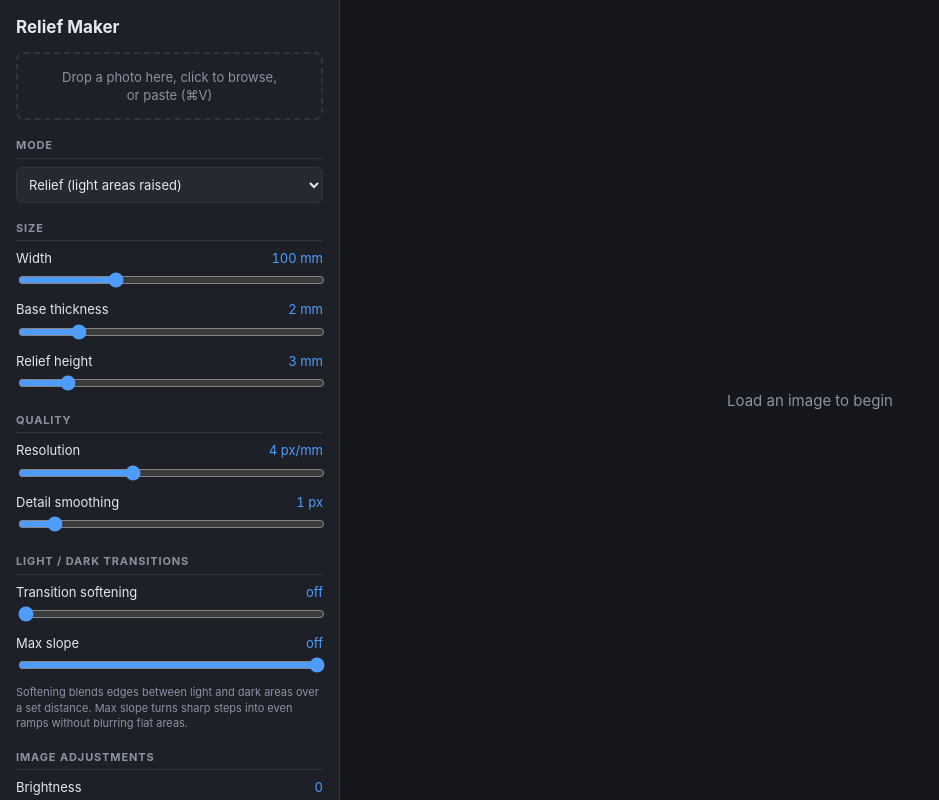
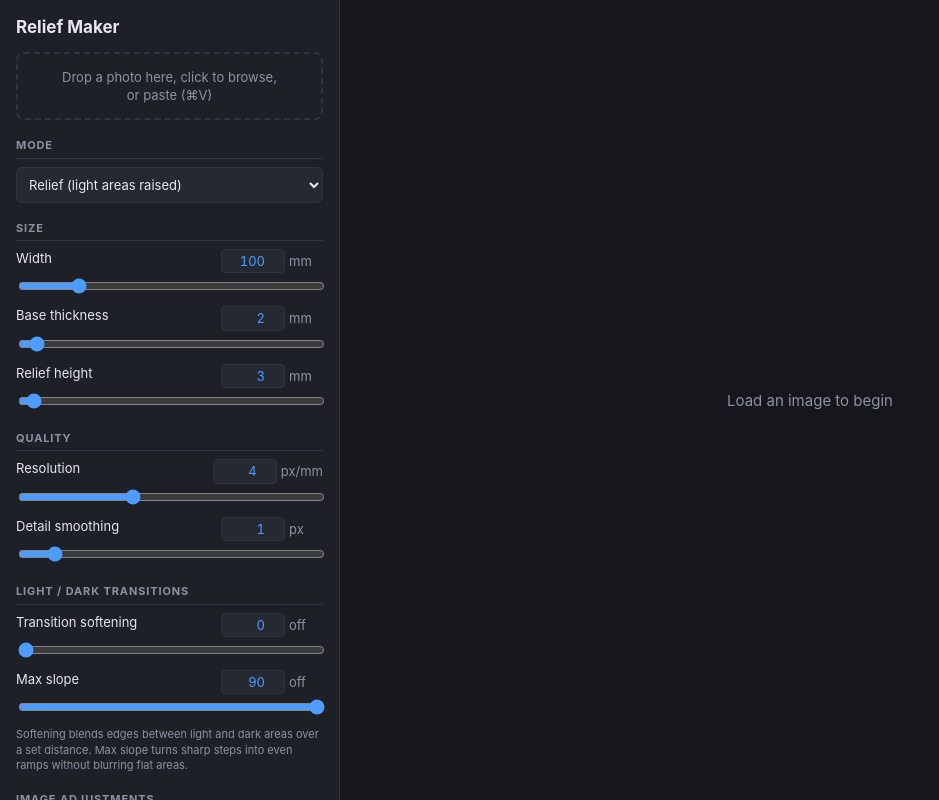
Before and after one commit to Sausagerolls/relief-maker, a plain HTML site: page index.html in a window 1280 px wide. Shown: the whole page, without its empty margins (0-939 px from the left). Drawn offline with nearby package versions, Linux system fonts and the light colour scheme.

Commit message:
Allow much deeper reliefs and typed values
Raise slider ranges for base, relief, frame, bevels and transition
softening, and add a number box to every slider so larger values can
be typed beyond the slider range.

Co-Authored-By: Claude Opus 5.5 <noreply@anthropic.com>

```diff
--- a/index.html
+++ b/index.html
@@ -26,7 +26,10 @@
   #drop img { max-width: 100%; max-height: 120px; display: block; margin: 0 auto 6px; border-radius: 4px; }
   .row { margin: 8px 0; }
   .row label { display: flex; justify-content: space-between; margin-bottom: 3px; }
-  .row label span.val { color: var(--accent); font-variant-numeric: tabular-nums; }
+  .row label .valwrap { display: flex; align-items: center; gap: 4px; }
+  .row label span.val { color: var(--muted); min-width: 34px; }
+  .num { width: 64px; padding: 2px 4px; border-radius: 4px; border: 1px solid var(--border);
+    background: var(--panel2); color: var(--accent); font: inherit; font-variant-numeric: tabular-nums; text-align: right; }
   input[type=range] { width: 100%; accent-color: var(--accent); }
   .check { display: flex; align-items: center; gap: 8px; margin: 6px 0; cursor: pointer; }
   select, button { width: 100%; padding: 8px; border-radius: 6px; border: 1px solid var(--border);
@@ -98,14 +101,14 @@ import { OrbitControls } from 'three/addons/controls/OrbitControls.js';
 // ---------------------------------------------------------------- settings
 const PARAMS = [
   { group: 'Size' },
-  { id: 'width',      label: 'Width',            unit: 'mm',    min: 10,   max: 300, step: 1,    value: 100 },
-  { id: 'base',       label: 'Base thickness',   unit: 'mm',    min: 0.2,  max: 10,  step: 0.1,  value: 2 },
-  { id: 'relief',     label: 'Relief height',    unit: 'mm',    min: 0.1,  max: 20,  step: 0.1,  value: 3 },
+  { id: 'width',      label: 'Width',            unit: 'mm',    min: 10,   max: 500, step: 1,    value: 100, typeMax: 1000 },
+  { id: 'base',       label: 'Base thickness',   unit: 'mm',    min: 0.2,  max: 50,  step: 0.1,  value: 2,   typeMax: 200 },
+  { id: 'relief',     label: 'Relief height',    unit: 'mm',    min: 0.1,  max: 100, step: 0.1,  value: 3,   typeMax: 300 },
   { group: 'Quality' },
   { id: 'res',        label: 'Resolution',       unit: 'px/mm', min: 0.5,  max: 10,  step: 0.5,  value: 4 },
   { id: 'smooth',     label: 'Detail smoothing', unit: 'px',    min: 0,    max: 10,  step: 1,    value: 1 },
   { group: 'Light / dark transitions' },
-  { id: 'transition', label: 'Transition softening', unit: 'mm', min: 0,   max: 10,  step: 0.1,  value: 0,
+  { id: 'transition', label: 'Transition softening', unit: 'mm', min: 0,   max: 20,  step: 0.1,  value: 0,   typeMax: 100,
     fmt: v => v == 0 ? 'off' : `${v} mm` },
   { id: 'maxSlope',   label: 'Max slope',        unit: '°',     min: 5,    max: 90,  step: 1,    value: 90,
     fmt: v => v >= 90 ? 'off' : `${v}°` },
@@ -117,13 +120,13 @@ const PARAMS = [
   { check: 'invert',  label: 'Invert (dark areas raised)', value: false },
   { check: 'mirror',  label: 'Mirror horizontally',        value: false },
   { group: 'Frame' },
-  { id: 'border',     label: 'Frame width',      unit: 'mm',    min: 0,    max: 20,  step: 0.5,  value: 0 },
-  { id: 'borderH',    label: 'Frame height (above base)', unit: 'mm', min: 0, max: 20, step: 0.1, value: 3 },
+  { id: 'border',     label: 'Frame width',      unit: 'mm',    min: 0,    max: 50,  step: 0.5,  value: 0,   typeMax: 200 },
+  { id: 'borderH',    label: 'Frame height (above base)', unit: 'mm', min: 0, max: 100, step: 0.1, value: 3, typeMax: 300 },
   { select: 'bevelStyle', label: 'Bevel style', value: 'chamfer', options: [
       ['chamfer', 'Chamfer (straight 45° style)'], ['round', 'Rounded (convex)'],
       ['cove', 'Cove (concave)'], ['ogee', 'Ogee (S-curve)'] ] },
-  { id: 'outerBevel', label: 'Outer bevel width', unit: 'mm',  min: 0,    max: 20,  step: 0.25, value: 0 },
-  { id: 'innerBevel', label: 'Inner bevel width', unit: 'mm',  min: 0,    max: 20,  step: 0.25, value: 0 },
+  { id: 'outerBevel', label: 'Outer bevel width', unit: 'mm',  min: 0,    max: 50,  step: 0.25, value: 0,   typeMax: 200 },
+  { id: 'innerBevel', label: 'Inner bevel width', unit: 'mm',  min: 0,    max: 50,  step: 0.25, value: 0,   typeMax: 200 },
   { id: 'bevelDepth', label: 'Outer bevel depth', unit: '%',   min: 0,    max: 100, step: 1,    value: 100 },
   { note: 'Outer bevel slopes the frame down toward the plate edge. Inner bevel blends the frame into the image. Bevels share the frame width.' },
 ];
@@ -159,14 +162,33 @@ for (const p of PARAMS) {
     inputs[p.check].addEventListener('change', schedule);
   } else {
     const d = document.createElement('div'); d.className = 'row';
-    d.innerHTML = `<label>${p.label}<span class="val"></span></label>
-      <input type="range" id="${p.id}" min="${p.min}" max="${p.max}" step="${p.step}" value="${p.value}">`;
+    // slider covers the common range; the number box accepts larger values up to typeMax
+    const hardMax = p.typeMax ?? p.max;
+    d.innerHTML = `<label>${p.label}<span class="valwrap"><input type="number" class="num" min="${p.min}"
+        max="${hardMax}" step="${p.step}" value="${p.value}"><span class="val"></span></span></label>
+      <input type="range" min="${p.min}" max="${p.max}" step="${p.step}" value="${p.value}">`;
     controlsEl.appendChild(d);
-    const inp = d.querySelector('input'), val = d.querySelector('.val');
-    const show = () => val.textContent = p.fmt ? p.fmt(parseFloat(inp.value)) : `${inp.value} ${p.unit}`.trim();
-    inp.addEventListener('input', () => { show(); schedule(); });
-    inp._show = show; show();
-    inputs[p.id] = inp;
+    const num = d.querySelector('.num'), range = d.querySelector('input[type=range]'), val = d.querySelector('.val');
+    num.id = p.id;
+    const show = () => {
+      const v = parseFloat(num.value);
+      const f = p.fmt ? p.fmt(v) : '';
+      val.textContent = f === 'off' ? 'off' : p.unit;
+      range.value = Math.min(p.max, v);
+    };
+    range.addEventListener('input', () => { num.value = range.value; show(); schedule(); });
+    num.addEventListener('input', () => {
+      if (num.value === '' || isNaN(parseFloat(num.value))) return;
+      show(); schedule();
+    });
+    num.addEventListener('change', () => {           // clamp on commit
+      let v = parseFloat(num.value);
+      if (isNaN(v)) v = p.value;
+      num.value = Math.min(hardMax, Math.max(p.min, v));
+      show(); schedule();
+    });
+    num._show = show; show();
+    inputs[p.id] = num;
   }
 }
 
```
Also changed, not shown: 1 other file.
